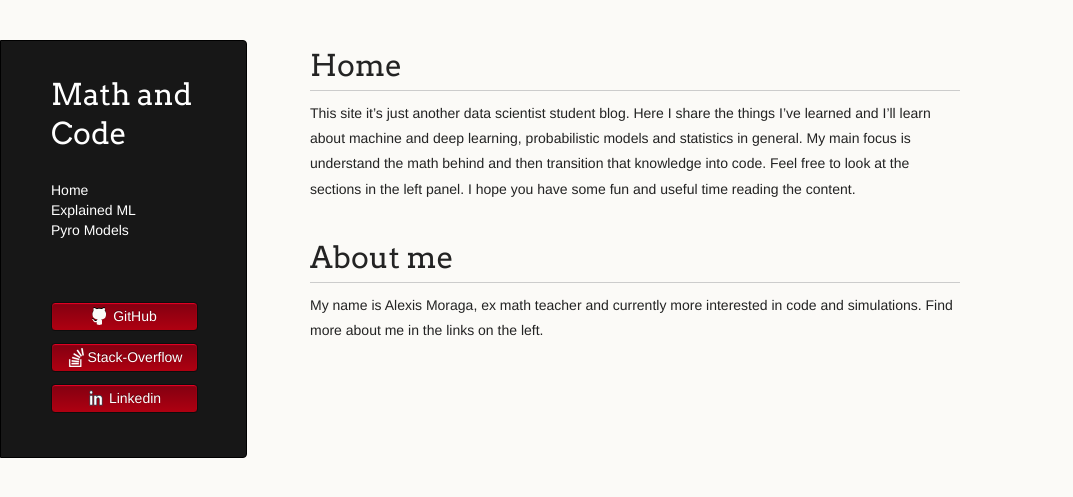
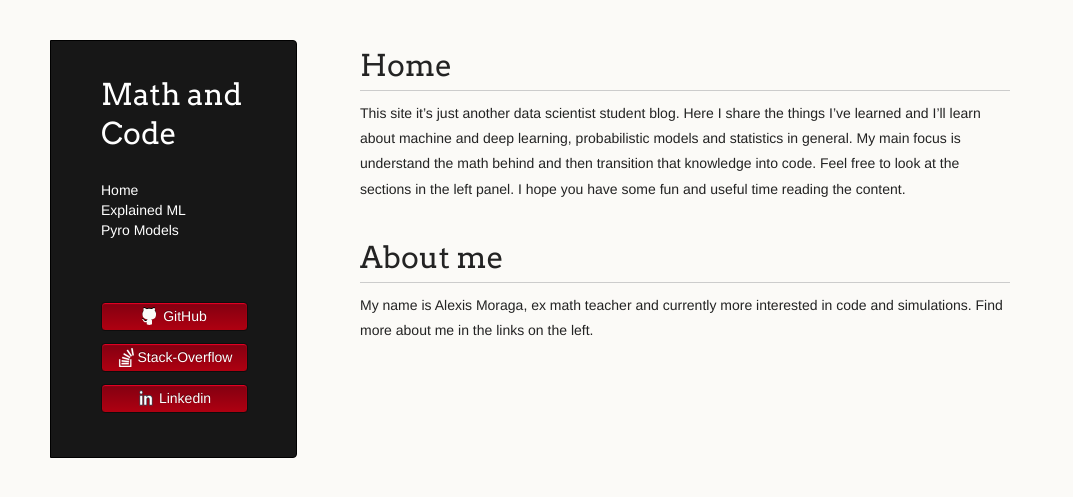
Before and after one commit to LemonPy29/LemonPy29.github.io, a Jekyll site: the page built from index.md, in a window 1280 px wide. Shown: the top 497 px of the page, without its empty margins (0-1073 px from the left). Built offline with Jekyll 4.4.1, drawn with Linux system fonts in a browser that asks for light colours; nearby versions of some CDN libraries; the repository's description, which GitHub fills in, is left out; our own code applies the rules of GitHub Pages for plain Markdown files.

Commit message:
Update jekyll-theme-dinky.scss

```diff
--- a/_sass/jekyll-theme-dinky.scss
+++ b/_sass/jekyll-theme-dinky.scss
@@ -27,7 +27,7 @@ time, mark, audio, video {
 /* Base text styles */
 
 body {
-	padding:10px 0px 0 0;
+	padding:10px 50px 0 50px;
 	font-family:"Helvetica Neue", Helvetica, Arial, sans-serif;
 	font-size: 14px;
 	color: #232323;
@@ -170,7 +170,7 @@ code, pre {
 }
 
 pre {
-	padding: 4px 12px;
+  padding: 4px 12px;
   background: #FDFEFB;
   border-radius:4px;
   border:1px solid #D7D8C8;
```
